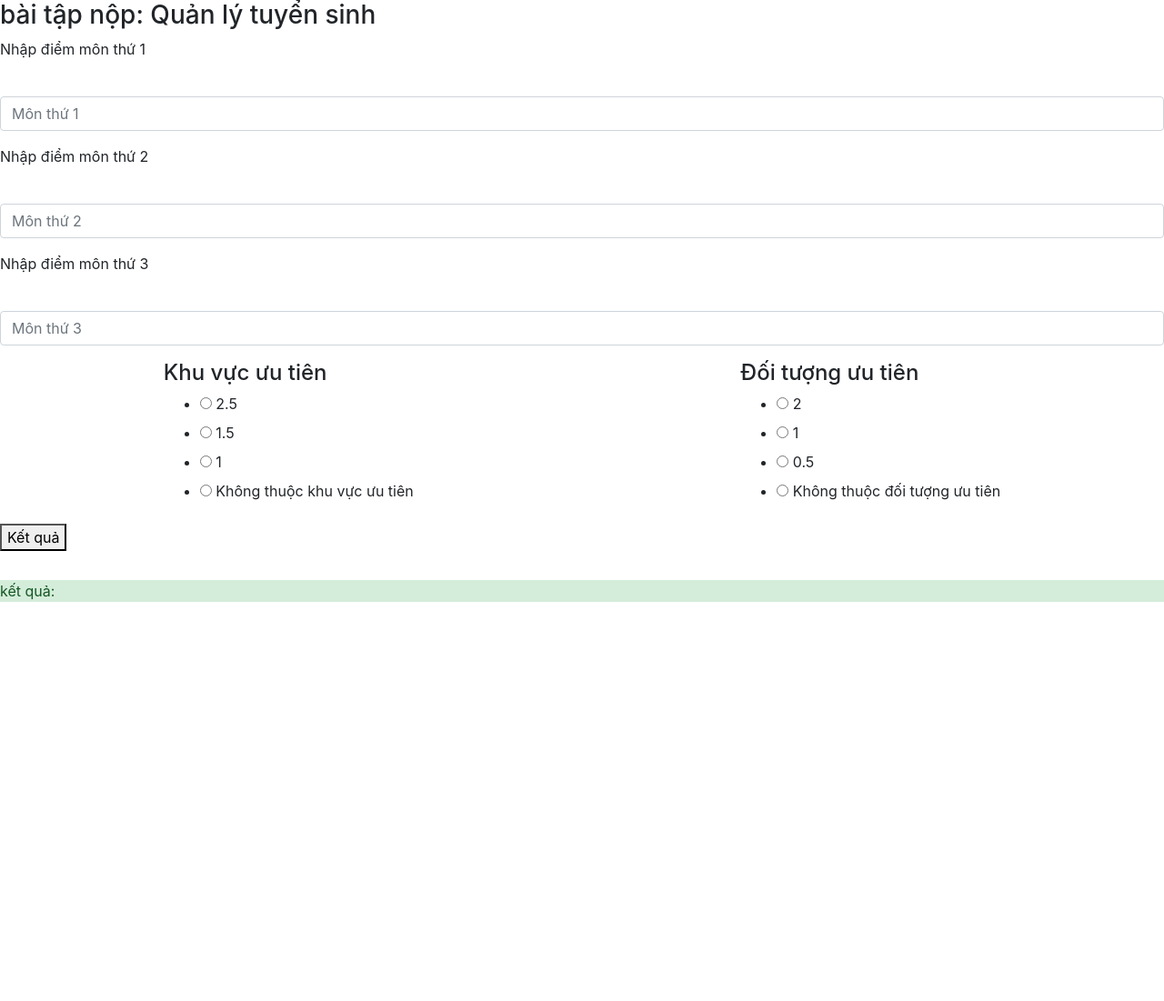
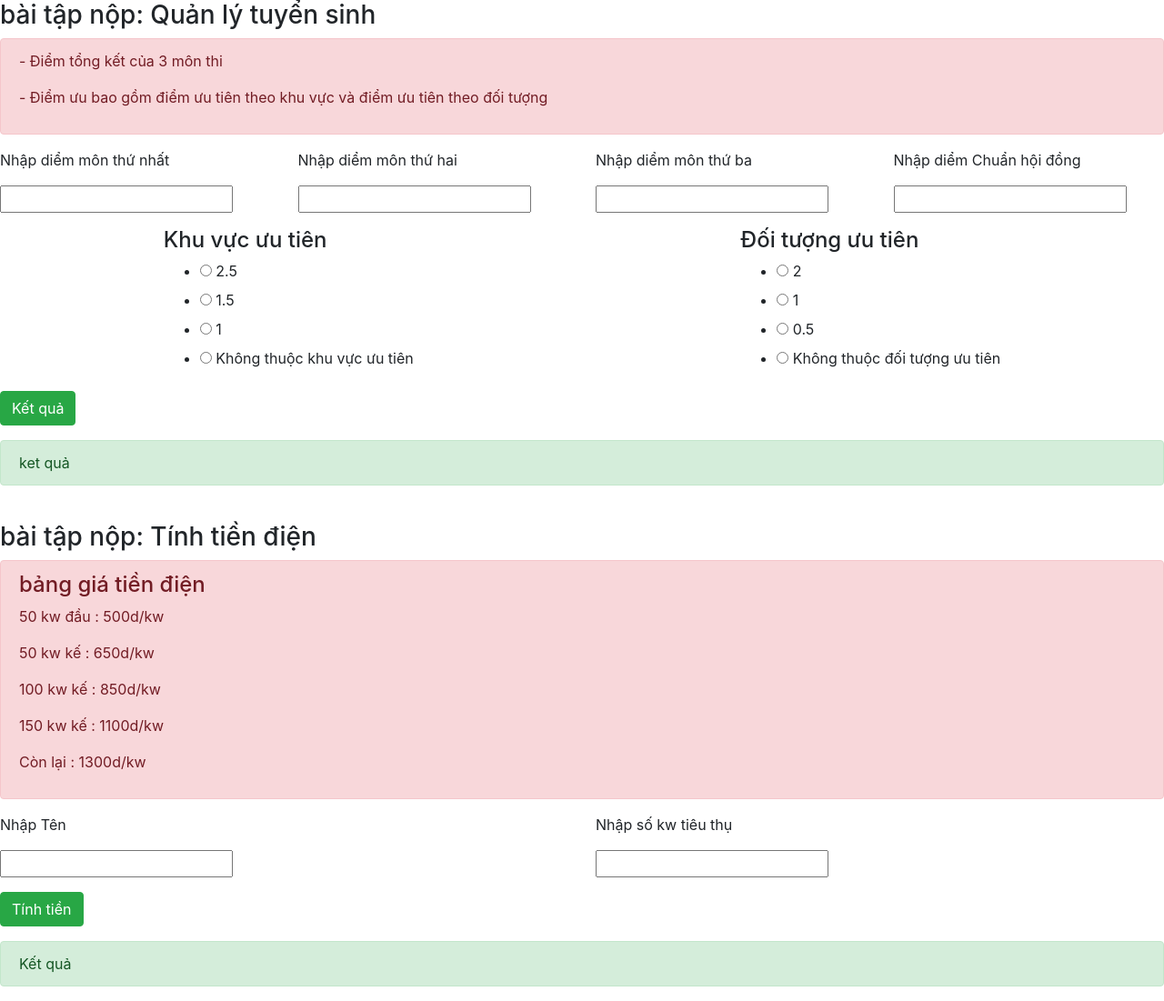
Before and after one commit to Minhdepchai/baitapnopbuoi16, a plain HTML site: page index.html in a window 1280 px wide. Shown: the whole page at 91% size. Before the commit the page ends 800 px from the top, so only its background shows below. Drawn offline with nearby package versions, Linux system fonts and the light colour scheme.

Commit message:
cap nhat

```diff
--- a/index.html
+++ b/index.html
@@ -18,33 +18,31 @@
     <!-- TÍNH CƯỚC GRAB
     </span> -->
     <h3>bài tập nộp: Quản lý tuyển sinh</h3>
-    <div class="form-group">
-        <p>Nhập điểm môn thứ 1</p>
-        <div class="form-group">
-            <label for=""></label>
-            <input type="text" class="form-control" name="Subject1st" id="Subject1st" aria-describedby="#"
-                placeholder="Môn thứ 1">
-            <small id="helpId" class="form-text text-muted"></small>
+    <div class="alert alert-danger">
+        <p>- Điểm tổng kết của 3 môn thi
+        </p>
+        <p> - Điểm ưu bao gồm điểm ưu tiên theo khu vực và điểm ưu tiên theo đối tượng </p>
+
+    </div>
+    <div class=" form-group row">
+        <div class="col-3">
+            <p>Nhập diểm môn thứ nhất</p>
+            <input class="from-control" id="monthu1">
+        </div>
+        <div class="col-3">
+            <p>Nhập diểm môn thứ hai</p>
+            <input class="from-control" id="monthu2">
+        </div>
+        <div class="col-3">
+            <p>Nhập diểm môn thứ ba</p>
+            <input class="from-control" id="monthu3">
+        </div>
+        <div class="col-3">
+            <p>Nhập diểm Chuẩn hội đồng</p>
+            <input class="from-control" id="diemchuan">
+        </div>
     </div>
 
-    </div>
-    <div class="form-group">
-        <p>Nhập điểm môn thứ 2</p>
-        <div class="form-group">
-            <label for=""></label>
-            <input type="text" class="form-control" name="Subject2nd" id="Subject2nd" aria-describedby="helpId"
-                placeholder="Môn thứ 2">
-            <small id="helpId" class="form-text text-muted"></small>
-        </div>
-    </div>
-    <div class="form-group">
-        <p>Nhập điểm môn thứ 3</p>
-        <div class="form-group">
-            <label for=""></label>
-            <input type="text" class="form-control" name="Subject3rd" id="Subject3rd" aria-describedby="helpId"
-                placeholder="Môn thứ 3">
-            <small id="helpId" class="form-text text-muted"></small>
-        </div>
     </div>
     <div class="d-flex justify-content-around">
         <div>
@@ -110,14 +108,38 @@
 
 
     </div>
-    <button onclick="totalScore ()" id="" class=""> Kết quả </button>
+    <div class="form-group">
+        <button id="btnresult" class="btn btn-success"> Kết quả </button>
+    </div>
+
+    <div class="form-group">
+        <p class="alert alert-success" id="ketqua">ket quả</p>
+    </div>
 <br>
-    <br>
-    <div class="mt-2 arlet alert-success">
-
-            kết quả: <span id="result"></span>
-
+    <h3>bài tập nộp: Tính tiền điện</h3>
+    <div class="alert alert-danger">
+        <h4>bảng giá tiền điện</h4>
+        <p>50 kw đầu : 500d/kw</p>
+        <p>50 kw kế : 650d/kw</p>
+        <p>100 kw kế : 850d/kw</p>
+        <p>150 kw kế : 1100d/kw</p>
+        <p>Còn lại : 1300d/kw</p>
     </div>
+    <div class="form-group row">
+        <div class="col-6">
+            <p>Nhập Tên</p>
+            <input class="from-control" id="name">
+        </div>
+        <div class="col-6">
+            <p>Nhập số kw tiêu thụ</p>
+            <input class="from-control" id="consumptionRate">
+        </div>
+    </div>
+    <div class="form-group">
+        <button id="btncount" class="btn btn-success"> Tính tiền</button>
+    </div>
+    <div class="form-group">
+        <p class="alert alert-success" id="count">Kết quả</p>
 
 
 
@@ -125,47 +147,6 @@
 
 
 
-
-    <!-- </div>
-    <div style="clear:both;"></div>
-
-    <form class="contact100-form">
-        <div class="wrap-input100 validate-input" data-validate="Name is required">
-            <h2>Nhập vào số KM </h2>
-            <input class="input100" type="text" name="name" placeholder="Số KM ...">
-            <span class="focus-input100"></span>
-
-        </div>
-        <div class="wrap-input100 validate-input" data-validate="Name is required">
-            <h2>Nhập thời gian chờ </h2>
-            <input class="input100" type="text" name="name" placeholder="Thời gian chờ  ...">
-            <span class="focus-input100"></span>
-
-        </div>
-
-        <div class="wrap-contact100-form-btn">
-            <div class="contact100-form-bgbtn"></div>
-            <button type="button" class="contact100-form-btn">
-                TÍNH TIỀN
-            </button>
-        </div>
-        <div class="wrap-contact100-form-btn">
-            <div class="contact100-form-bgbtn"></div>
-            <button type="button" class="contact100-form-btn" data-toggle="modal" data-target="#exampleModal">
-                IN HÓA ĐƠN
-            </button>
-        </div>
-    </form>
-
-    <div style="clear:both"></div>
-    <div id="divThanhTien" class="dongia">
-        <h2>Thành tiền:
-            <span id="xuatTien" class="xuatTien"></span>
-            vnd
-        </h2> -->
-    </div>
-    </div>
-    </div>
 
 
         <!-- </div> -->
--- a/index.js
+++ b/index.js
@@ -1,22 +1,9 @@
-function totalScore() {
-    var benchmark = 0;
-    var Subject1st = +document.getElementById("Subject1st").value;
-    var Subject2nd = +document.getElementById("Subject2nd").value;
-    var Subject3rd = +document.getElementById("Subject3rd").value;
-    var totalScore;
-    var priorityPoint;
-    var A = 2.5;
-    var B =  1.5;
-    var C = 1 ;
-    var D = 0;
-    var H= 2;
-    var J = 1;
-    var K =0.5;
-    var L = 0;
 
-
-    var Category;
-    var Object;
+document.getElementById("btnresult").onclick = function () {
+    var Subject1st = +document.getElementById("monthu1").value;
+    var Subject2nd = + document.getElementById("monthu2").value;
+    var Subject3rd = +document.getElementById("monthu3").value;
+    var benchmark = +document.getElementById("diemchuan").value;
     var AInput = document.getElementById("A");
     var BInput = document.getElementById("B");
     var CInput = document.getElementById("C");
@@ -25,35 +12,71 @@ function totalScore() {
     var Object2Input = document.getElementById("Object2");
     var Object3Input = document.getElementById("Object3");
     var Object4Input = document.getElementById("Object4");
-    if (Object1Input === true) {
-        Object = H;
+    var result = "";
+    var Object = "";
+    var Category = "";
 
-    } else if (Object2Input === true) {
-        Object = J ;
-    } else if (Object3Input === true) {
-        Object = K ;
-    } else if (Object4Input === true) {
-        Object = L;
+    if (Object1Input.checked === true) {
+        Object = 2.5;
+
+    } else if (Object2Input.checked === true) {
+        Object = 1.5;
+    } else if (Object3Input.checked === true) {
+        Object = 1;
+    } else if (Object4Input.checked === true) {
+        Object = 0;
     } else {
         alert("Vui lòng chọn khu vực ưu tiên"); return;
     };
 
+
     if (AInput.checked === true) {
-        Category = A;
+        Category = 2;
 
     } else if (BInput.checked === true) {
-        Category = B;
+        Category = 1;
     } else if (CInput.checked === true) {
-        Category = C ;
+        Category = 0.5;
     } else if (DInput.checked === true) {
-        Category = D;
+        Category = 0;
     } else {
-        alert("Vui lòng chọn đối tượng ưu tiên"); return;
+        alert("Vui lòng chọn đối tượng ưu tiên"); return
     };
 
 
-    totalScore = Subject1st + Subject2nd + Subject3rd + Category + Object
 
-    document.getElementById('totalScore').innerHTML = result;
 
+
+    if ((Subject1st + Subject2nd + Subject3rd + Object + Category) >= benchmark && Subject1st > 0 && Subject2nd > 0 && Subject3rd > 0) {
+        result = "Đậu";
+    } else { result = "Rớt"; }
+
+
+    result = "kết quả" + result
+    document.getElementById("ketqua").innerHTML = result
 }
+
+
+document.getElementById("btncount").onclick = function () {
+    var names = document.getElementById("name").value;
+    var consumptionRate = Number(document.getElementById("consumptionRate").value);
+    var Price = " ";
+    if (consumptionRate > 0 && consumptionRate <= 50) {
+        Price = consumptionRate * 500;
+    } else if (consumptionRate > 50 && 100 >= consumptionRate) {
+        Price = (consumptionRate * 500) + (150 * (consumptionRate - 50));
+    }
+    else if (consumptionRate > 100 && 150 >= consumptionRate) {
+        Price = (consumptionRate * 500) + (150 * (consumptionRate - 50)) + (200 * (consumptionRate - 100));
+    }
+    else if (150 < consumptionRate && consumptionRate <= 350) {
+        Price =
+        (consumptionRate * 500) + (150 * (consumptionRate - 50)) + (200 * (consumptionRate - 100)) + (250 * (consumptionRate - 150));
+    }
+    else (
+        Price = (consumptionRate * 500) + (150 * (consumptionRate - 50)) + (200 * (consumptionRate - 100)) + (250 * (consumptionRate - 150)) + (200 * (consumptionRate - 350))
+    );
+
+    Price = names + Price;
+    document.getElementById("count").innerHTML = Price;
+}
```
Lines whose indentation alone changed are shown as unchanged.
